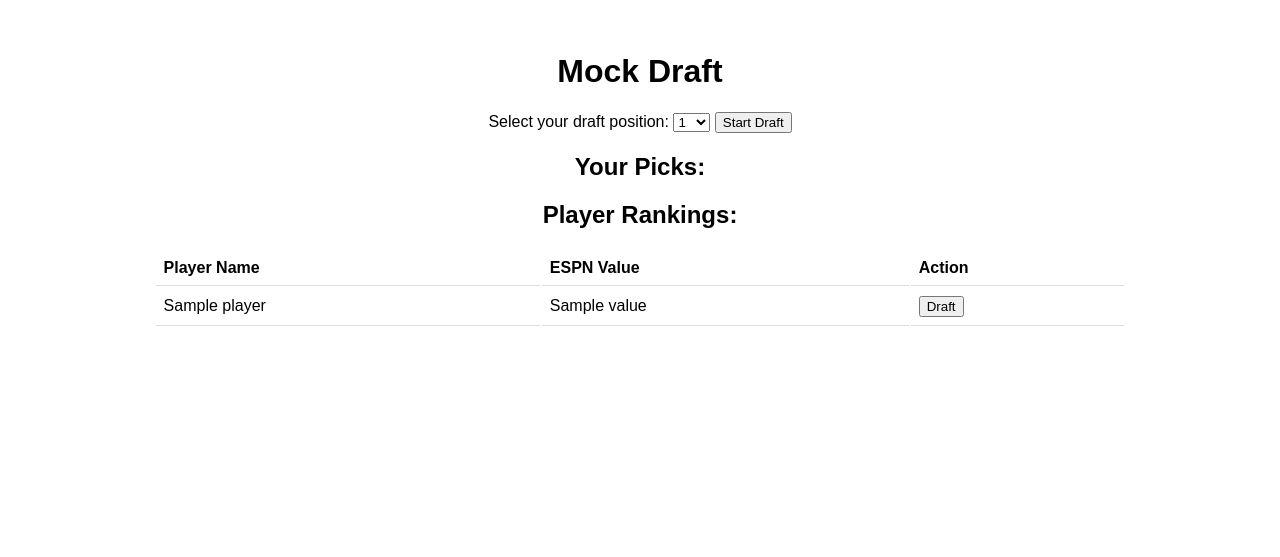
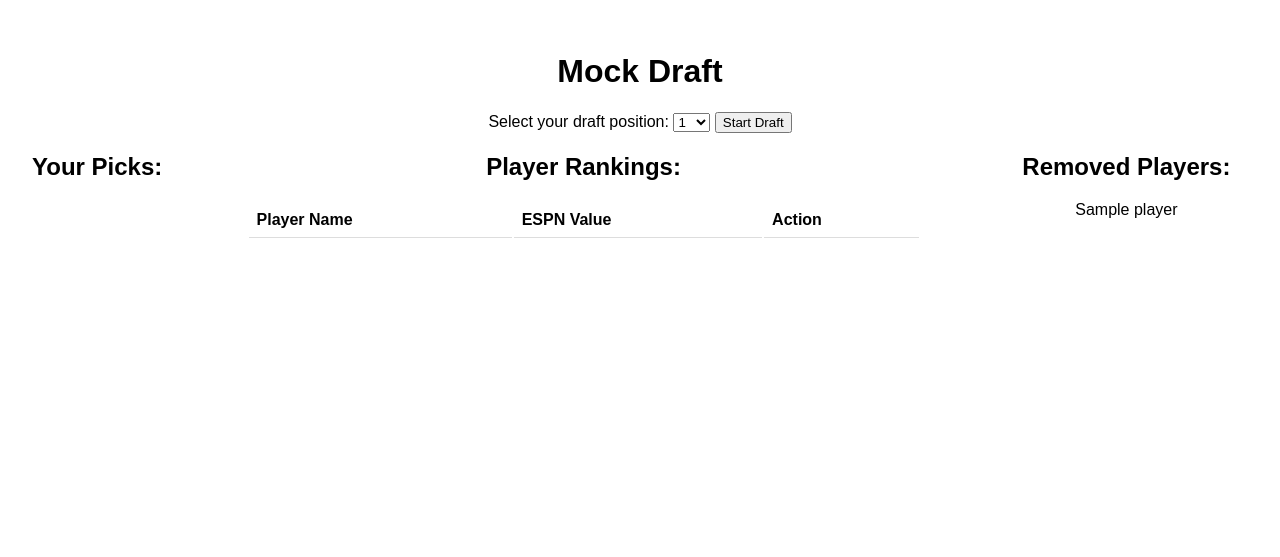
Before and after one commit to kmaran3/StepByStepToolKit, a Flask app: template webapp/templates/mockdraft.html in a window 1280 px wide. Shown: the part 50-607 px from the top of the page. Run offline with Flask 2, Linux system fonts and the light colour scheme; the template is opened without the code that fills it: most values are stand-ins (such as "Sample title", 1, 10 or a date in 2020); lists and menus that the app fills with data are empty.

Commit message:
Mock draft snake enabled Past players selected created Basic Functionality created, without updated rankings

```diff
--- a/webapp/templates/contact.html
+++ b/webapp/templates/contact.html
@@ -6,5 +6,5 @@
     <h1>Contact Us</h1>
     <p>Get in touch with the Darkhorse team for any inquiries or support.</p>
     <p>deven@chatterjea.com</p>
-    <p>kmaran@gmail.com</p>
+    <p>krishnamaran12@gmail.com</p>
 {% endblock %}
--- a/webapp/templates/mockdraft.html
+++ b/webapp/templates/mockdraft.html
@@ -14,10 +14,12 @@
     </select>
     <button type="submit">Start Draft</button>
 </form>
+<div id="draftContainer">
     <div id="userPicks">
         <h2>Your Picks:</h2>
         <ul id="pickedPlayers"></ul>
     </div>
+    <div id="draftTable">
         {% if player_data %}
         <h2>Player Rankings:</h2>
         <table id="playerTable">
@@ -33,26 +35,67 @@
         <tr>
         <td>{{ player }}</td>
         <td>{{ value }}</td>
-<td><button onclick="draftPlayer(this, '{{ player }}')">Draft</button></td>
+        <td><button onclick="draftPlayer(this, '{{ player }}')" disabled>Draft</button></td>
         </tr>
         {% endfor %}
         </tbody>
         </table>
         {% endif %}
+    </div>
+    <div id="removedPlayers">
+        <h2>Removed Players:</h2>
+        <ul id="removedPlayersList"></ul>
+    </div>
+</div>
+
+<style>
+#draftContainer {
+    display: flex;
+    justify-content: space-between;
+}
+
+#draftTable {
+    flex: 1;
+}
+
+#removedPlayers {
+    width: 20%;
+    max-height: 300px; /* Set the height limit for the removed players list */
+    overflow-y: auto; /* Add a scrollbar if the list exceeds the height limit */
+}
+
+#removedPlayers ul {
+    list-style-type: none;
+    padding: 0;
+}
+</style>
 
 <script>
-let userPosition = parseInt('{{ draft_position }}');
+let userPosition = parseInt('{{ draft_position }}') - 1;
 let currentRound = 1; // Start with the first round
 let totalPositions = 12; // Total number of draft positions
 let draftDirection = 1; // 1 for forward, -1 for reverse
+let draftIndex = 0; // Current index in the draft order
+let removedPlayers = []; // To store the removed players
 
 function draftPlayer(button, playerName) {
     // Add player to the user's picks
     document.getElementById('pickedPlayers').innerHTML += `<li>${playerName}</li>`;
+    // Add player to the removed players
+    updateRemovedPlayers(playerName);
     // Remove the player's row from the table
     button.parentElement.parentElement.remove();
     // Continue drafting
     startDraft();
+}
+
+function updateRemovedPlayers(playerName) {
+    removedPlayers.unshift(playerName); // Add the new player to the start of the array
+    const removedPlayersList = document.getElementById('removedPlayersList');
+    removedPlayersList.innerHTML = '';
+    removedPlayers.forEach(player => {
+        removedPlayersList.innerHTML += `<li>${player}</li>`;
+    });
 }
 
 function startDraft() {
@@ -60,10 +103,20 @@
     let rowsRemoved = 0;
 
     let intervalId = setInterval(() => {
-        if (rowsRemoved < userPosition - 1) {
+        if (draftIndex !== userPosition) {
             if (table.rows.length > 1) {
+                const removedPlayer = table.rows[1].cells[0].textContent;
+                updateRemovedPlayers(removedPlayer);
                 table.deleteRow(1); // Always remove the first row (index 1)
                 rowsRemoved++;
+                draftIndex += draftDirection;
+                if (draftIndex >= totalPositions) {
+                    draftDirection = -1; // Reverse direction
+                    draftIndex = totalPositions - 1;
+                } else if (draftIndex < 0) {
+                    draftDirection = 1; // Forward direction
+                    draftIndex = 0;
+                }
             } else {
                 clearInterval(intervalId);
             }
@@ -73,6 +126,14 @@
             Array.from(table.querySelectorAll('button')).forEach(button => {
                 button.disabled = false;
             });
+            draftIndex += draftDirection;
+            if (draftIndex >= totalPositions) {
+                draftDirection = -1; // Reverse direction
+                draftIndex = totalPositions - 1;
+            } else if (draftIndex < 0) {
+                draftDirection = 1; // Forward direction
+                draftIndex = 0;
+            }
         }
     }, 1000); // Delay of 1 second between each row removal
 }
```
Lines whose indentation alone changed are shown as unchanged.
